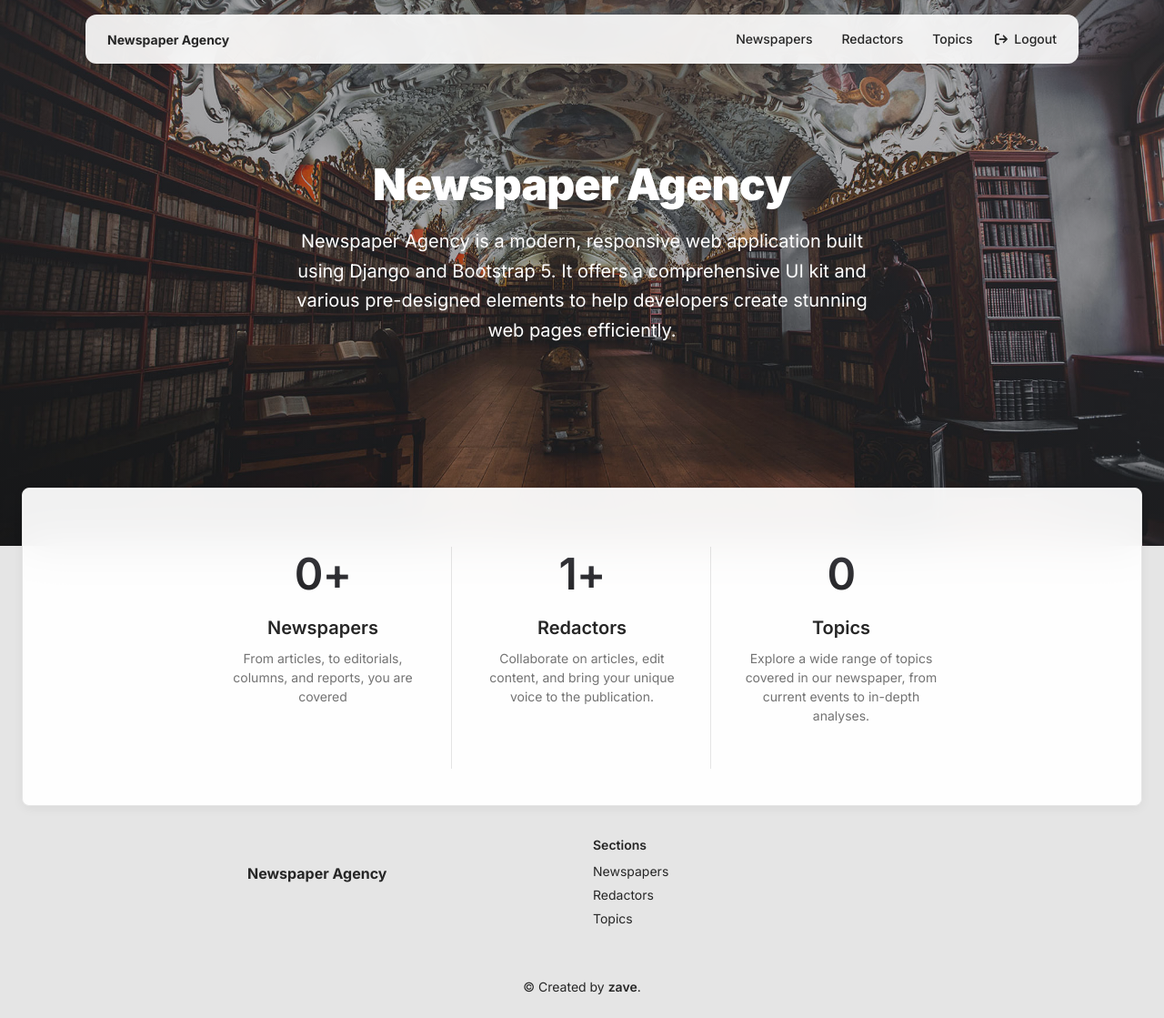
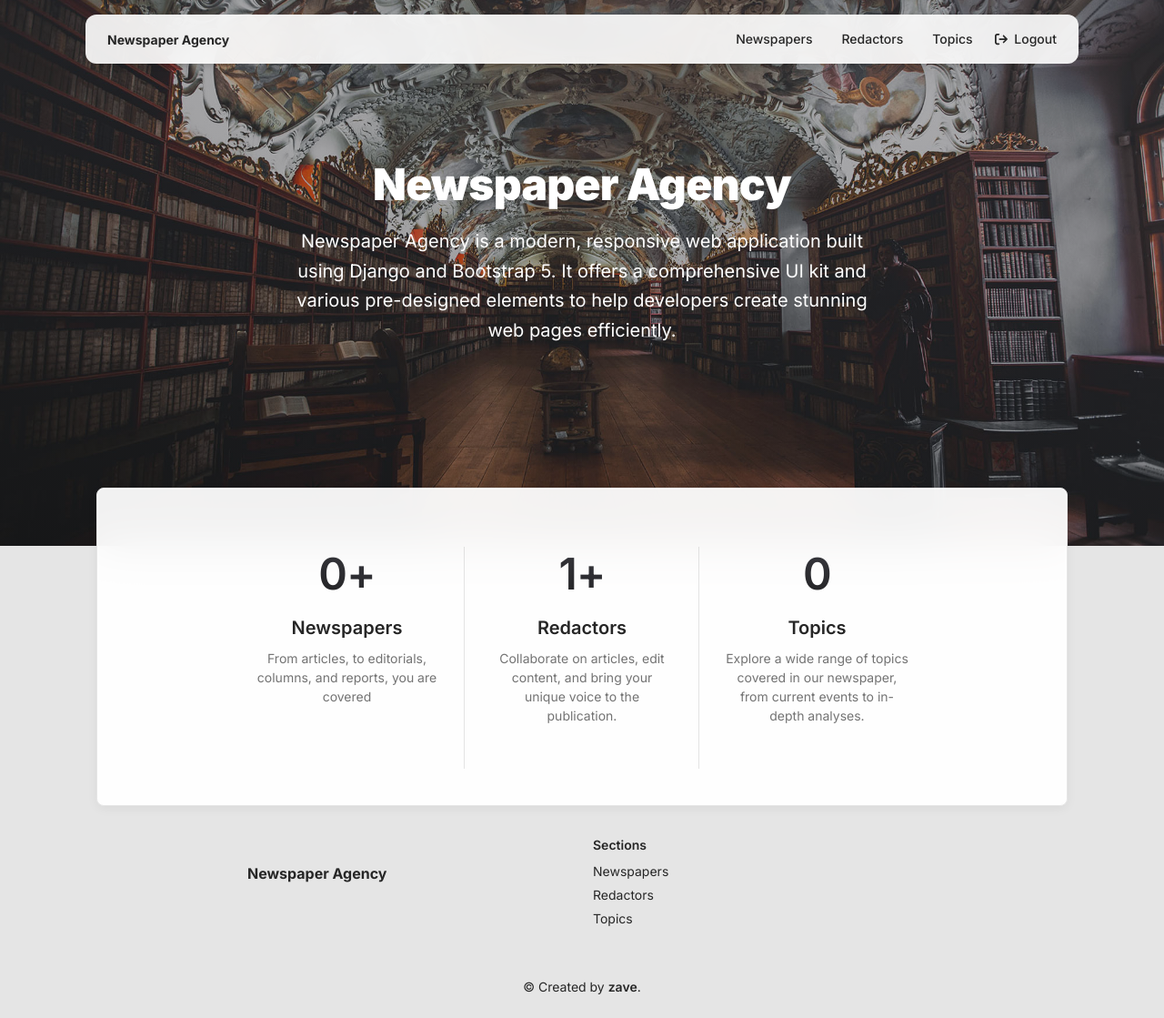
Before and after one commit to zave52/Newspaper-Agency, a Django app: page / in a window 1280 px wide. Shown: the whole page at 91% size. Run offline with Django 5.2, Linux system fonts and the light colour scheme; the visitor is signed in with stand-in values (Sample User, id 1); data comes from the database, SQL or seed files in the repository; data that the repository does not hold is empty; some libraries are stand-ins or nearby versions.

Commit message:
add container in all templates

```diff
--- a/templates/newspapers/index.html
+++ b/templates/newspapers/index.html
@@ -21,6 +21,7 @@
     </div>
   </header>
 
+  <div class="container">
     <div class="card card-body blur shadow-blur mx-3 mx-md-4 mt-n6">
       <section class="pt-3 pb-4" id="count-stats">
         <div class="container">
@@ -58,6 +59,7 @@
           </div>
         </div>
       </section>
+    </div>
   </div>
 {% endblock %}
 
--- a/templates/newspapers/newspaper_confirm_delete.html
+++ b/templates/newspapers/newspaper_confirm_delete.html
@@ -17,6 +17,7 @@
       </div>
     </div>
   </header>
+  <div class="container">
     <div class="card card-body blur shadow-blur mx-3 mx-md-4 mt-n6">
       <h1 class="p-2">
         Delete newspaper with title <span class="text-info">{{ newspaper.title }}</span>?
@@ -27,6 +28,7 @@
         <button type="reset" onclick="goBack()" class="btn btn-secondary">Back</button>
       </form>
     </div>
+  </div>
 {% endblock %}
 
 {% block extra_js %}
--- a/templates/newspapers/newspaper_detail.html
+++ b/templates/newspapers/newspaper_detail.html
@@ -17,6 +17,7 @@
       </div>
     </div>
   </header>
+  <div class="container">
     <div class="card card-body blur shadow-blur mx-3 mx-md-4 mt-n6">
       <h1 class="p-2">
         {{ newspaper.title }}
@@ -39,4 +40,5 @@
         Published date: {{ newspaper.published_date }}
       </p>
     </div>
+  </div>
 {% endblock %}
--- a/templates/newspapers/newspaper_form.html
+++ b/templates/newspapers/newspaper_form.html
@@ -28,6 +28,7 @@
       </div>
     </div>
   </header>
+  <div class="container">
     <div class="card card-body blur shadow-blur mx-3 mx-md-4 mt-n6">
       <h1 class="p-2">{{ object|yesno:"Update,Create" }} newspaper</h1>
       <form action="" method="post" novalidate>
@@ -36,4 +37,5 @@
         <input type="submit" value="Submit" class="btn btn-primary">
       </form>
     </div>
+  </div>
 {% endblock %}
--- a/templates/newspapers/newspaper_list.html
+++ b/templates/newspapers/newspaper_list.html
@@ -17,6 +17,7 @@
       </div>
     </div>
   </header>
+  <div class="container">
     <div class="card card-body blur shadow-blur mx-3 mx-md-4 mt-n6">
       <h1 class="p-2">
         Newspaper list
@@ -71,4 +72,5 @@
       {% endif %}
       {% include 'includes/pagination.html' %}
     </div>
+  </div>
 {% endblock %}
--- a/templates/newspapers/redactor_confirm_delete.html
+++ b/templates/newspapers/redactor_confirm_delete.html
@@ -17,6 +17,7 @@
       </div>
     </div>
   </header>
+  <div class="container">
     <div class="card card-body blur shadow-blur mx-3 mx-md-4 mt-n6">
       <h1 class="p-2">
         Delete redactor with username <span class="text-info">{{ redactor.username }}</span>?
@@ -27,6 +28,7 @@
         <button type="reset" onclick="goBack()" class="btn btn-secondary">Back</button>
       </form>
     </div>
+  </div>
 {% endblock %}
 
 {% block extra_js %}
--- a/templates/newspapers/redactor_detail.html
+++ b/templates/newspapers/redactor_detail.html
@@ -17,6 +17,7 @@
       </div>
     </div>
   </header>
+  <div class="container">
     <div class="card card-body blur shadow-blur mx-3 mx-md-4 mt-n6">
       <h1 class="p-2">
         {{ redactor.username }}
@@ -41,4 +42,5 @@
         {% endif %}
       </p>
     </div>
+  </div>
 {% endblock %}
--- a/templates/newspapers/redactor_form.html
+++ b/templates/newspapers/redactor_form.html
@@ -28,6 +28,7 @@
       </div>
     </div>
   </header>
+  <div class="container">
     <div class="card card-body blur shadow-blur mx-3 mx-md-4 mt-n6">
       <h1 class="p-2">{{ object|yesno:"Update,Create" }} redactor</h1>
       <form action="" method="post" novalidate>
@@ -36,4 +37,5 @@
         <input type="submit" value="Submit" class="btn btn-primary">
       </form>
     </div>
+  </div>
 {% endblock %}
--- a/templates/newspapers/redactor_list.html
+++ b/templates/newspapers/redactor_list.html
@@ -17,6 +17,7 @@
       </div>
     </div>
   </header>
+  <div class="container">
     <div class="card card-body blur shadow-blur mx-3 mx-md-4 mt-n6">
       <h1 class="p-2">
         Redactor list
@@ -102,4 +103,5 @@
       {% endif %}
       {% include 'includes/pagination.html' %}
     </div>
+  </div>
 {% endblock %}
--- a/templates/newspapers/topic_confirm_delete.html
+++ b/templates/newspapers/topic_confirm_delete.html
@@ -17,6 +17,7 @@
       </div>
     </div>
   </header>
+  <div class="container">
     <div class="card card-body blur shadow-blur mx-3 mx-md-4 mt-n6">
       <h1 class="p-2">
         Delete topic with name <span class="text-info">{{ topic.name }}</span>?
@@ -27,6 +28,7 @@
         <button type="reset" onclick="goBack()" class="btn btn-secondary">Back</button>
       </form>
     </div>
+  </div>
 {% endblock %}
 
 {% block extra_js %}
--- a/templates/newspapers/topic_form.html
+++ b/templates/newspapers/topic_form.html
@@ -27,6 +27,7 @@
       </div>
     </div>
   </header>
+  <div class="container">
     <div class="card card-body blur shadow-blur mx-3 mx-md-4 mt-n6">
       <h1 class="p-2">{{ object|yesno:"Update,Create" }} topic</h1>
       <form action="" method="post" novalidate>
@@ -35,4 +36,5 @@
         <input type="submit" value="Submit" class="btn btn-primary">
       </form>
     </div>
+  </div>
 {% endblock %}
--- a/templates/newspapers/topic_list.html
+++ b/templates/newspapers/topic_list.html
@@ -17,6 +17,7 @@
       </div>
     </div>
   </header>
+  <div class="container">
     <div class="card card-body blur shadow-blur mx-3 mx-md-4 mt-n6">
       <h1 class="p-2">
         Topic list
@@ -42,4 +43,5 @@
       {% endif %}
       {% include 'includes/pagination.html' %}
     </div>
+  </div>
 {% endblock %}
```
Lines whose indentation alone changed are shown as unchanged.
